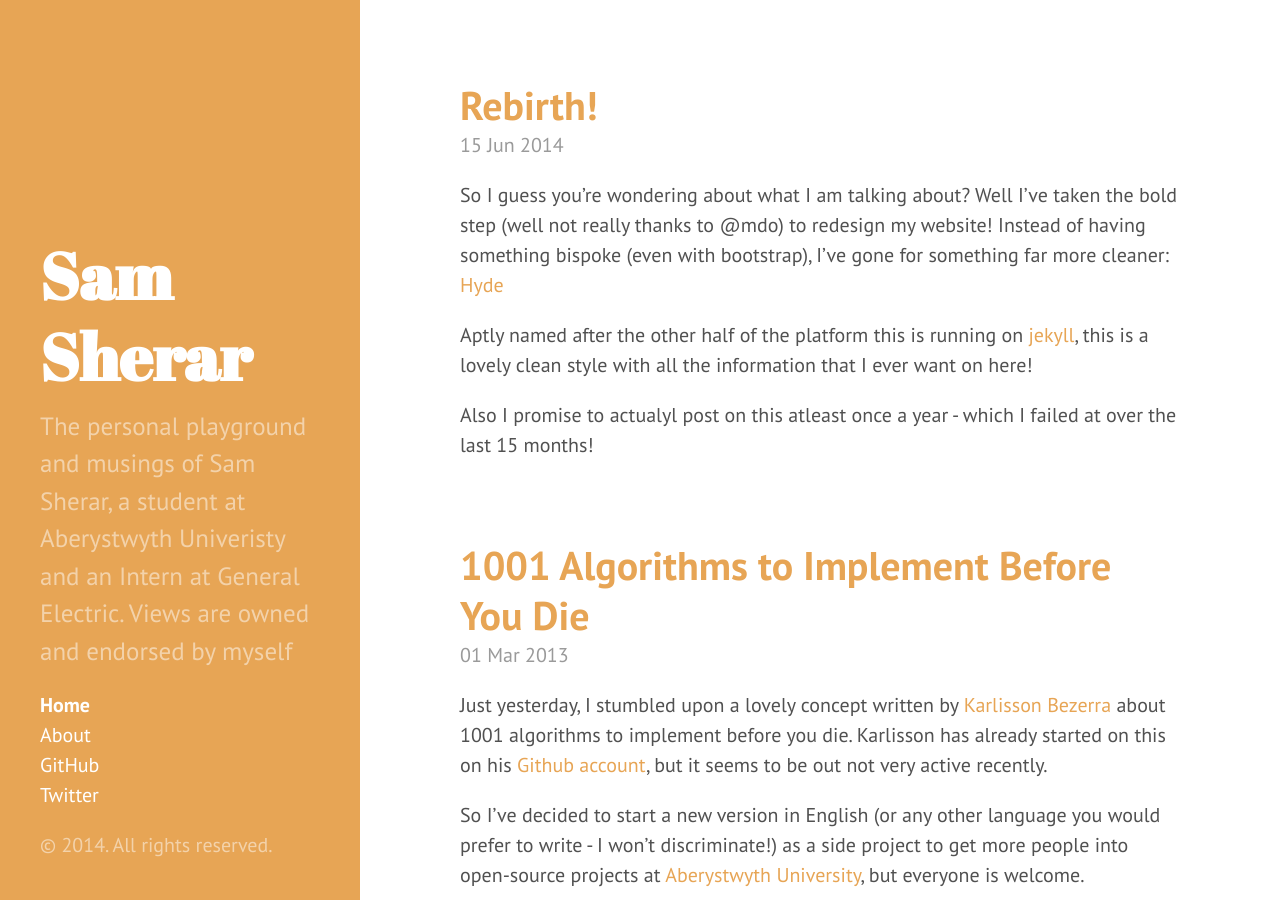
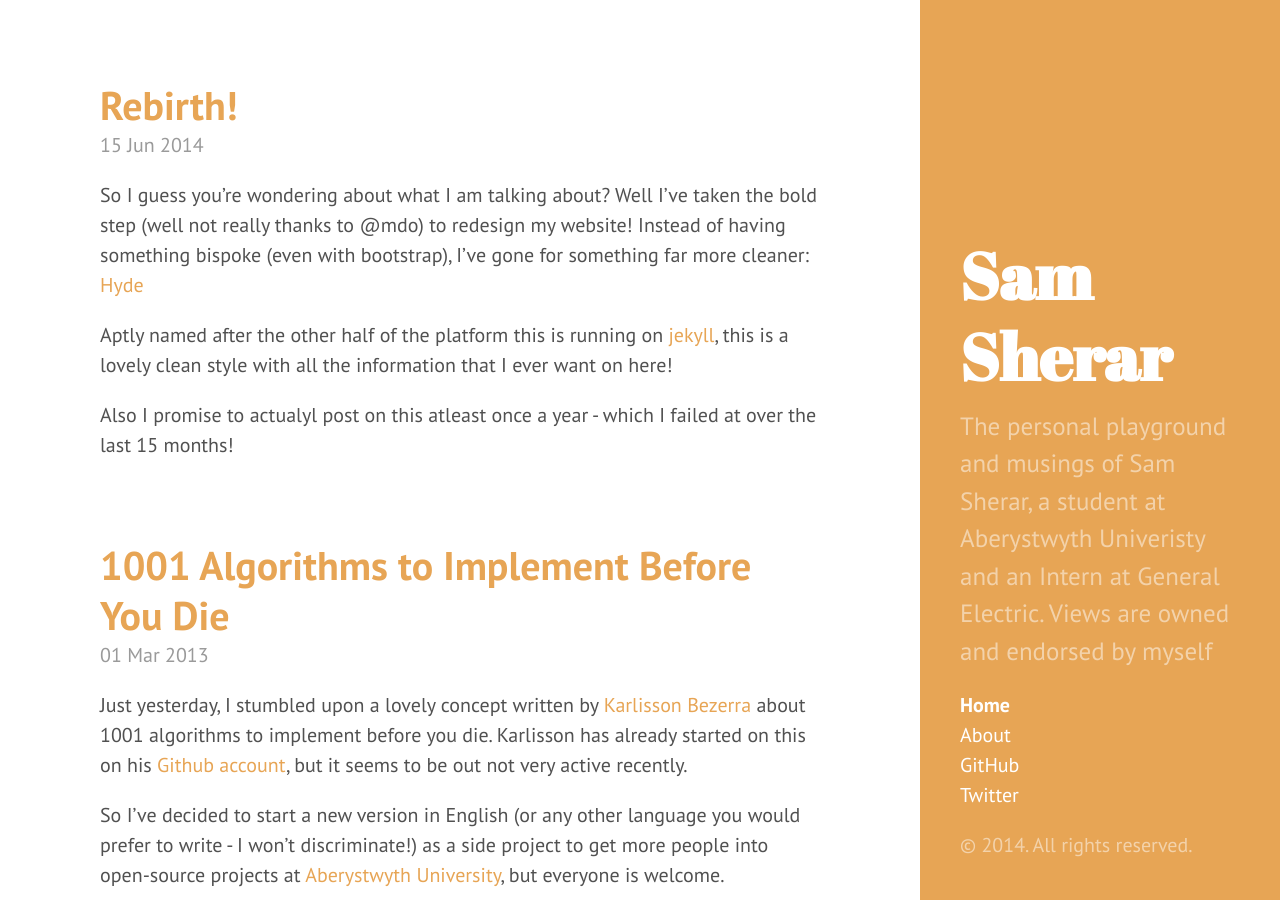
Before and after one commit to ssherar/ssherar.github.com, a Jekyll site: the page built from index.html, in a window 1280 px wide and 900 px high. Built offline with Jekyll 4.4.1, drawn with Linux system fonts in a browser that asks for light colours; Markdown is read by kramdown in place of the engine named in the settings; the list of posts is cut into pages by our own code.

Commit message:
reverse the layout

```diff
--- a/_layouts/default.html
+++ b/_layouts/default.html
@@ -3,7 +3,7 @@
 
   {% include head.html %}
 
-  <body class="theme-base-1d">
+  <body class="theme-base-1d layout-reverse">
 
     {% include sidebar.html %}
 
```
